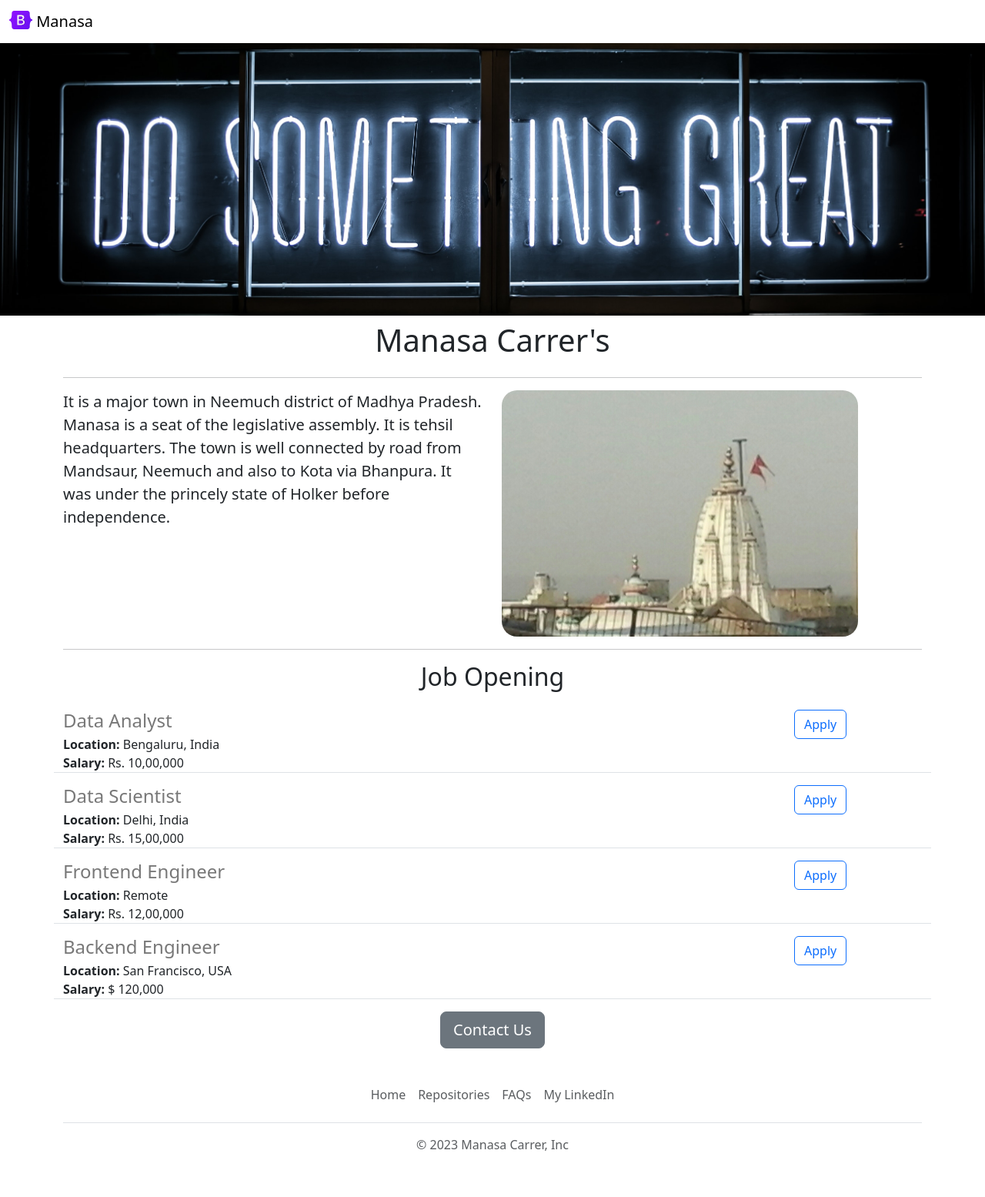
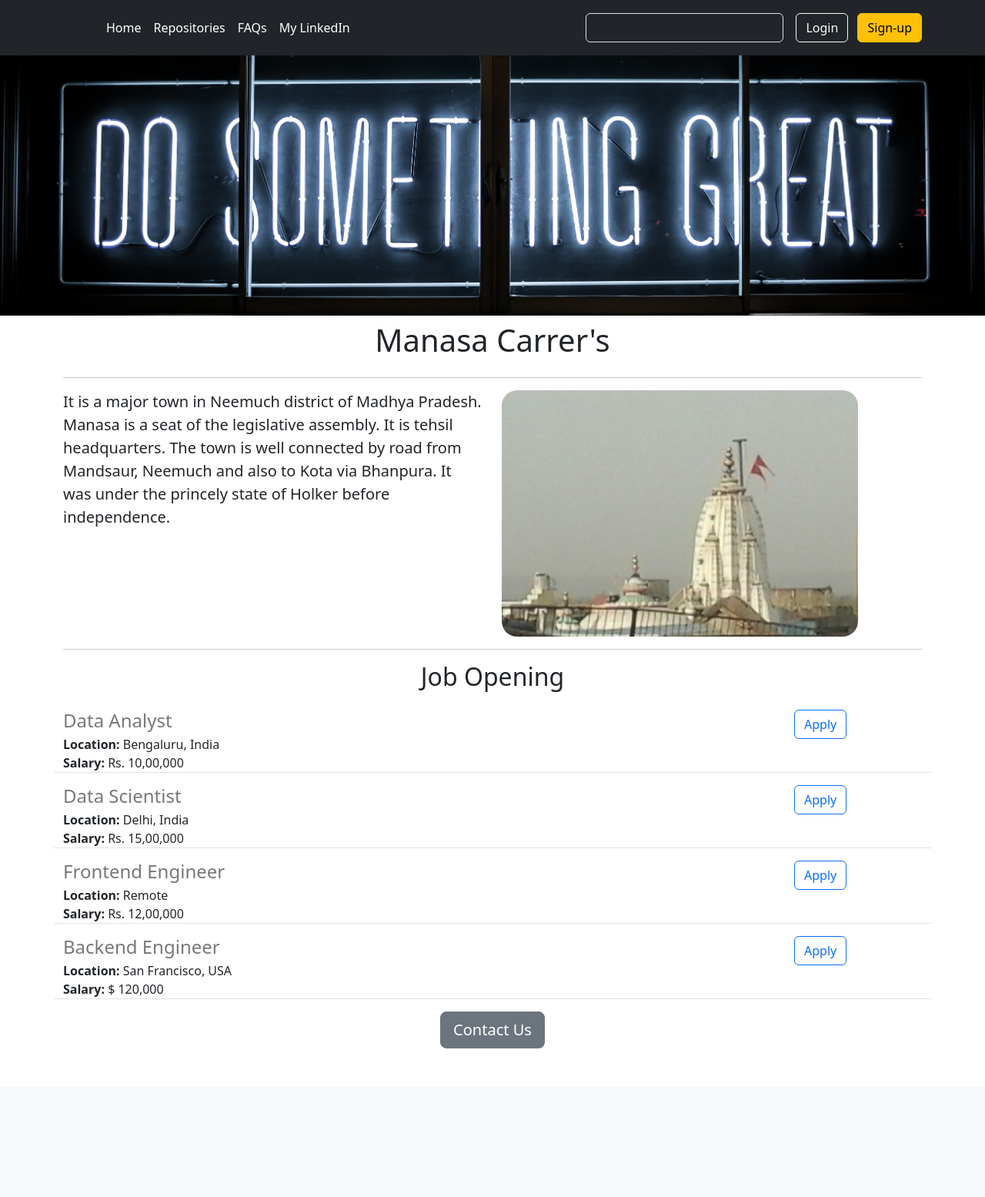
Before and after one commit to kuldeep1A/careers-website, a Flask app: page / in a window 1280 px wide. Shown: the whole page at 77% size. After the commit the page ends 1362 px from the top, so only its background shows below. Run offline with Flask 2, Linux system fonts and the light colour scheme.

Commit message:
comment old nav bar and added new nav bar

```diff
--- a/templates/footer.html
+++ b/templates/footer.html
@@ -1,11 +1,27 @@
-<div class="container">
-  <footer class="py-3 my-4">
-    <ul class="nav justify-content-center border-bottom pb-3 mb-3">
-      <li class="nav-item"><a href="https://github.com/kuldeep1A" class="nav-link px-2 text-body-secondary" target="_blank">Home</a></li>
-      <li class="nav-item"><a href="https://github.com/kuldeep1A?tab=repositories" class="nav-link px-2 text-body-secondary" target="_blank">Repositories</a></li>
-      <li class="nav-item"><a href="#" class="nav-link px-2 text-body-secondary" target="_blank">FAQs</a></li>
-      <li class="nav-item"><a href="https://www.linkedin.com/in/kuldeep1a/" class="nav-link px-2 text-body-secondary" target="_blank">My LinkedIn</a></li>
-    </ul>
-    <p class="text-center text-body-secondary">&copy; 2023 Manasa Carrer, Inc</p>
-  </footer>
-</div>
+  <header class="p-3 text-bg-dark fixed-top">
+    <div class="container">
+      <div class="d-flex flex-wrap align-items-center justify-content-center justify-content-lg-start">
+        <a href="/" class="d-flex align-items-center mb-2 mb-lg-0 text-white text-decoration-none">
+          <svg class="bi me-2" width="40" height="32" role="img" aria-label="Bootstrap"><use xlink:href="#bootstrap"/></svg>
+        </a>
+
+        <ul class="nav col-12 col-lg-auto me-lg-auto mb-2 justify-content-center mb-md-0">
+          <li><a href="https://github.com/kuldeep1A" class="nav-link px-2 text-white"target="_blank">Home</a></li>
+          <li><a href="https://github.com/kuldeep1A?tab=repositories"  target="_blank" class="nav-link px-2 text-white">Repositories</a></li>
+          <li><a href="#FAQs" class="nav-link px-2 text-white" target="_blank">FAQs</a></li>
+          <li><a href="https://www.linkedin.com/in/kuldeep1a/"  target="_blank" class="nav-link px-2 text-white">My LinkedIn</a></li>
+        </ul>
+
+        <form class="col-12 col-lg-auto mb-3 mb-lg-0 me-lg-3" role="search">
+          <input type="search" class="form-control form-control-dark text-bg-dark" placeholder="Search..." aria-label="Search">
+        </form>
+
+        <div class="text-end">
+          <button type="button" class="btn btn-outline-light me-2">Login</button>
+          <button type="button" class="btn btn-warning">Sign-up</button>
+        </div>
+      </div>
+    </div>
+  </header>
+
+<div style="height:50px"></div>
```
